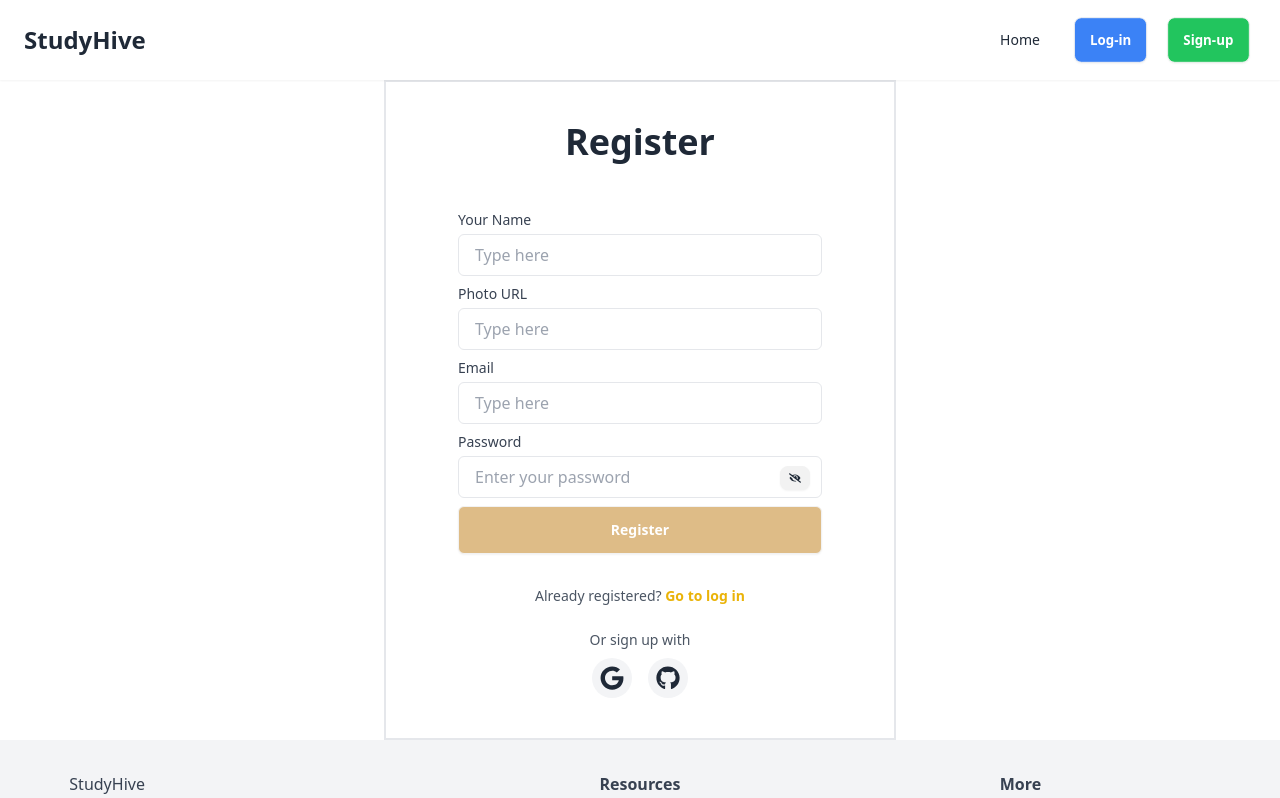
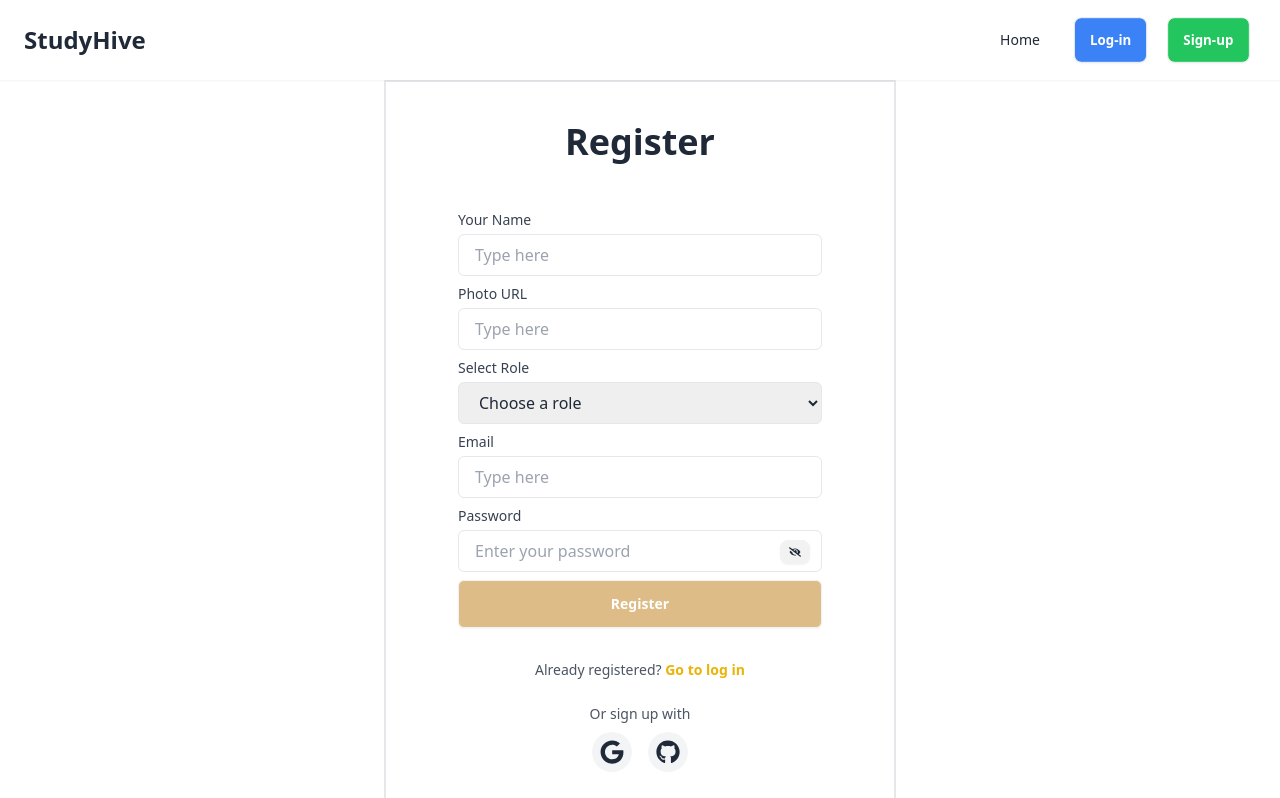
Before and after one commit to Takmim00/Study-Hive, a React (Vite) app: page /register in a window 1280 px wide. Shown: the top 798 px of the page. Built offline with nearby package versions, Linux system fonts and the light colour scheme; no server answers.

Commit message:
role added

```diff
--- a/src/page/authentication/Register.jsx
+++ b/src/page/authentication/Register.jsx
@@ -6,7 +6,7 @@ import { toast, ToastContainer } from "react-toastify";
 import { AuthContext } from "../../provider/AuthProvider";
 
 const Register = () => {
-  const { setUser, createNewUser, handleGoogleLogin, handleGithubLogin } =
+  const { setUser, createUser, googleSignIn, handleGithubLogin } =
     useContext(AuthContext);
   const navigate = useNavigate();
   const [showPassword, setShowPassword] = useState(false);
@@ -19,6 +19,12 @@ const Register = () => {
     const photo = form.get("photo");
     const email = form.get("email");
     const password = form.get("password");
+    const role = form.get("role");
+
+    if (!role) {
+      toast.error("Please select a role.");
+      return;
+    }
 
     if (password.length < 6) {
       toast.error("Password must contain at least 6 characters");
@@ -32,10 +38,16 @@ const Register = () => {
       return;
     }
 
-    createNewUser(email, password)
+    createUser(email, password)
       .then((result) => {
-        const user = { ...result.user, displayName: name, photoURL: photo };
+        const user = {
+          ...result.user,
+          displayName: name,
+          photoURL: photo,
+          role,
+        };
         setUser(user);
+        console.log(user);
         navigate("/");
       })
       .catch((error) => {
@@ -45,7 +57,7 @@ const Register = () => {
   };
 
   const googleLogIngHandler = () => {
-    handleGoogleLogin().then((res) => {
+    googleSignIn().then((res) => {
       const redirectTo = location.state?.from || "/";
       navigate(redirectTo);
     });
@@ -95,6 +107,28 @@ const Register = () => {
               placeholder="Type here"
               className="w-full mt-1 px-4 py-2 border rounded-md focus:outline-none focus:ring-2 focus:ring-gray-400"
             />
+          </div>
+          {/* Role Selection */}
+          <div className="">
+            <label
+              htmlFor="role"
+              className="block text-sm font-medium text-gray-700"
+            >
+              Select Role
+            </label>
+            <select
+              defaultValue="default"
+              id="role"
+              name="role"
+              className="w-full mt-1 px-4 py-2 border rounded-md focus:outline-none focus:ring-2 focus:ring-gray-400"
+            >
+              <option disabled value="default">
+                Choose a role
+              </option>
+              <option value="student">Student</option>
+              <option value="tutor">Tutor</option>
+              <option value="admin">Administrator</option>
+            </select>
           </div>
           <div className="">
             <label
--- a/src/provider/AuthProvider.jsx
+++ b/src/provider/AuthProvider.jsx
@@ -74,6 +74,7 @@ const AuthProvider = ({ children }) => {
 
   const authInfo = {
     user,
+    setUser,
     loading,
     createUser,
     userLogin,
```
